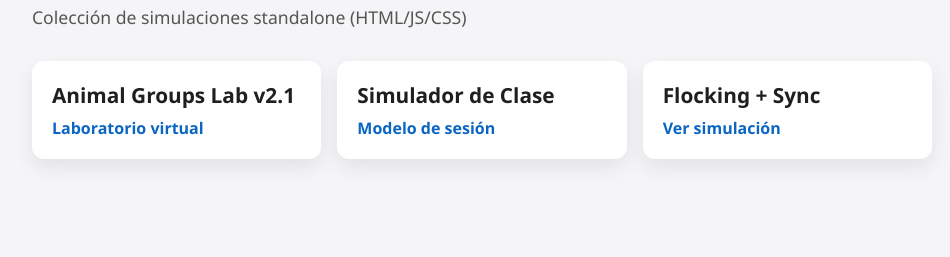
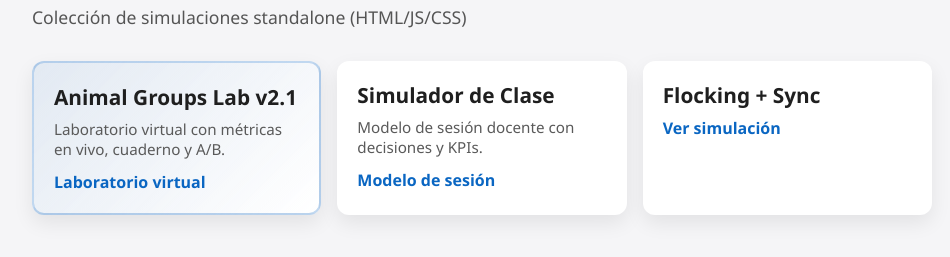
Before and after one commit to bengrez/sims-clases, a plain HTML site: page index.html in a window 1280 px wide. Shown: the part 125-382 px from the top of the page, without its empty margins (158-1108 px from the left). Drawn offline with Linux system fonts and the light colour scheme.

Commit message:
Highlight new labs on homepage

```diff
--- a/index.html
+++ b/index.html
@@ -52,6 +52,15 @@
         margin: 0 0 8px;
         font-size: 1.3rem;
       }
+      .card p {
+        margin: 0 0 12px;
+        color: #5a5a5a;
+        font-size: 0.95rem;
+      }
+      .card.featured {
+        border: 2px solid rgba(10, 102, 194, 0.25);
+        background: linear-gradient(135deg, rgba(10, 102, 194, 0.08), #ffffff);
+      }
       .card span {
         color: #0a66c2;
         font-weight: 600;
@@ -68,6 +77,13 @@
           background: #1b1d21;
           box-shadow: 0 8px 20px rgba(0, 0, 0, 0.35);
         }
+        .card p {
+          color: #b2b7bf;
+        }
+        .card.featured {
+          border: 2px solid rgba(122, 182, 255, 0.35);
+          background: linear-gradient(135deg, rgba(122, 182, 255, 0.12), #1b1d21);
+        }
         .card span {
           color: #7ab6ff;
         }
@@ -80,12 +96,14 @@
       <p class="subtitle">Colección de simulaciones standalone (HTML/JS/CSS)</p>
 
       <section class="grid" aria-label="Simulaciones disponibles">
-        <a class="card" href="animal_groups_lab_v2_1.html">
+        <a class="card featured" href="animal_groups_lab_v2_1.html">
           <h2>Animal Groups Lab v2.1</h2>
+          <p>Laboratorio virtual con métricas en vivo, cuaderno y A/B.</p>
           <span>Laboratorio virtual</span>
         </a>
         <a class="card" href="sim.html">
           <h2>Simulador de Clase</h2>
+          <p>Modelo de sesión docente con decisiones y KPIs.</p>
           <span>Modelo de sesión</span>
         </a>
         <a class="card" href="sims/flocking/">
```
Also changed, not shown: 1 other file.
